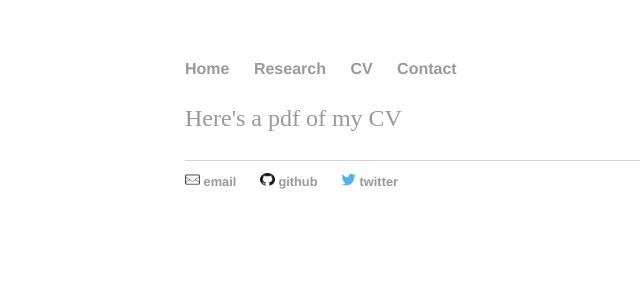
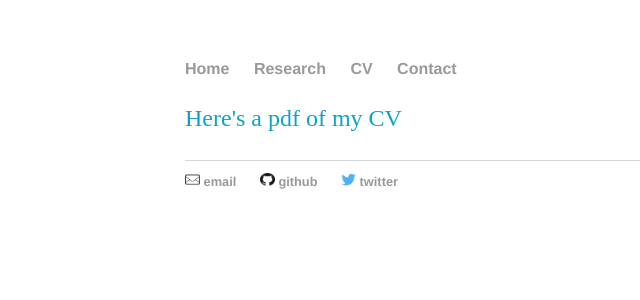
Before and after one commit to gjgilbert/gjgilbert.github.io, a Jekyll site: the page built from cv/index.html, in a window 1280 px wide. Shown: the top 300 px of the page, without its empty margins (7-647 px from the left). Built offline with Jekyll 4.4.1, drawn with Linux system fonts in a browser that asks for light colours.

Commit message:
Update index.html

```diff
--- a/cv/index.html
+++ b/cv/index.html
@@ -3,5 +3,5 @@
 title: Greg Gilbert - CV
 ---
 <div class="blurb">
-	<font color="#0ea3c4"><p><a href="Gilbert_CV.pdf">Here's a pdf of my CV</a></p></font>
+	<p><a href="Gilbert_CV.pdf" style="color:#0ea3c4">Here's a pdf of my CV</a></p>
 </div><!-- /.blurb -->
```
